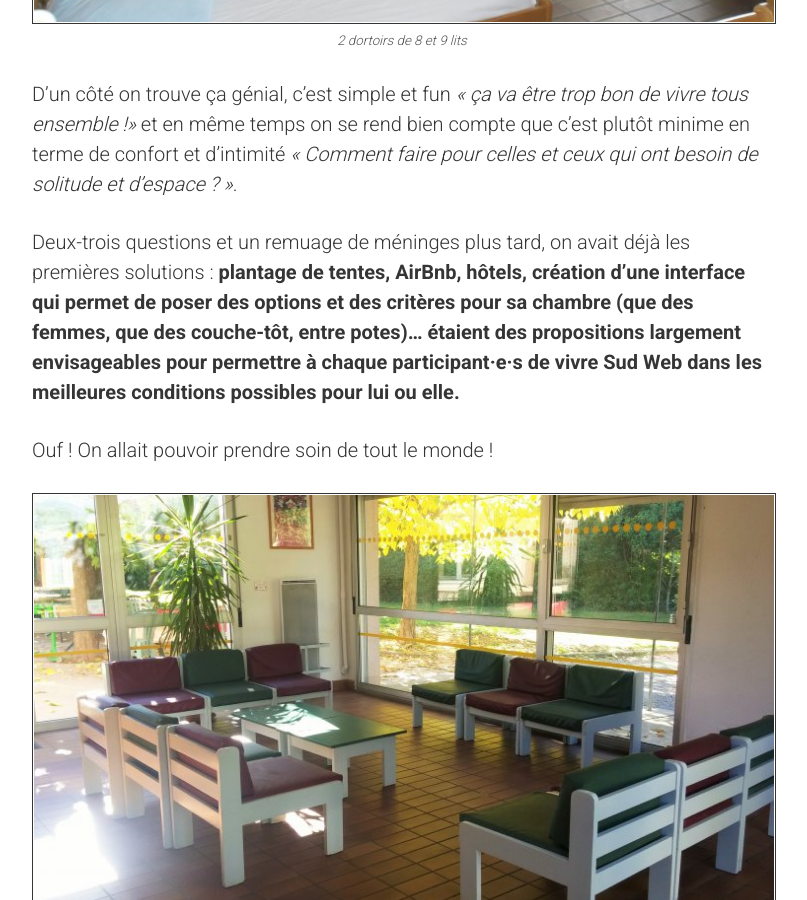
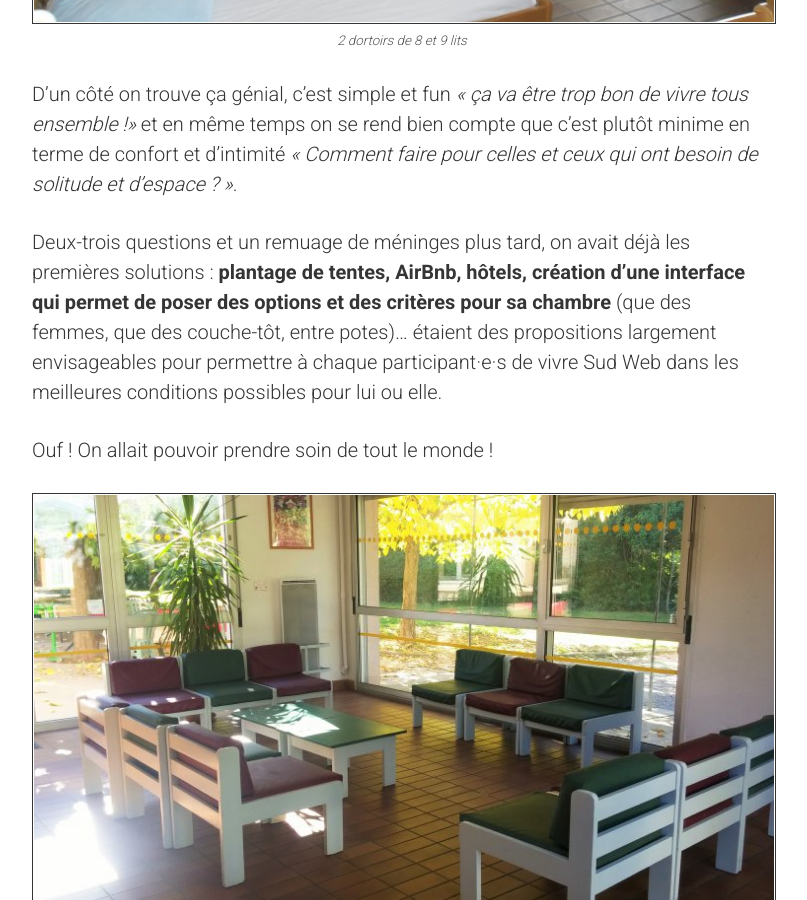
Before and after one commit to sudweb/blog, a Jekyll site: the page built from _posts/2017-10-11-un-lieu-plutot-qu-une-ville.md, in a window 1280 px wide and 900 px high, scrolled down 4311 px. Shown: the whole window, without its empty margins (238-1045 px from the left). Built offline with Jekyll 4.4.1, drawn with Linux system fonts in a browser that asks for light colours; comment, search, counter and statistics services are not loaded.

```diff
--- a/_posts/2017-10-11-un-lieu-plutot-qu-une-ville.md
+++ b/_posts/2017-10-11-un-lieu-plutot-qu-une-ville.md
@@ -47,7 +47,7 @@ Il n'y a pas de chambres individuelles. Ce sont des chambres de 2 à 8 lits. Les
 
 D'un côté on trouve ça génial, c'est simple et fun *« ça va être trop bon de vivre tous ensemble !»* et en même temps on se rend bien compte que c'est plutôt minime en terme de confort et d'intimité *« Comment faire pour celles et ceux qui ont besoin de solitude et d'espace ? »*.
 
-Deux-trois questions et un remuage de méninges plus tard, on avait déjà les premières solutions : **plantage de tentes, AirBnb, hôtels, création d'une interface qui permet de poser des options et des critères pour sa chambre (que des femmes, que des couche-tôt, entre potes)... étaient des propositions largement envisageables pour permettre à chaque participant·e·s de vivre Sud Web dans les meilleures conditions possibles pour lui ou elle.**
+Deux-trois questions et un remuage de méninges plus tard, on avait déjà les premières solutions : **plantage de tentes, AirBnb, hôtels, création d'une interface qui permet de poser des options et des critères pour sa chambre** (que des femmes, que des couche-tôt, entre potes)... étaient des propositions largement envisageables pour permettre à chaque participant·e·s de vivre Sud Web dans les meilleures conditions possibles pour lui ou elle.
 
 Ouf ! On allait pouvoir prendre soin de tout le monde !
 
```
